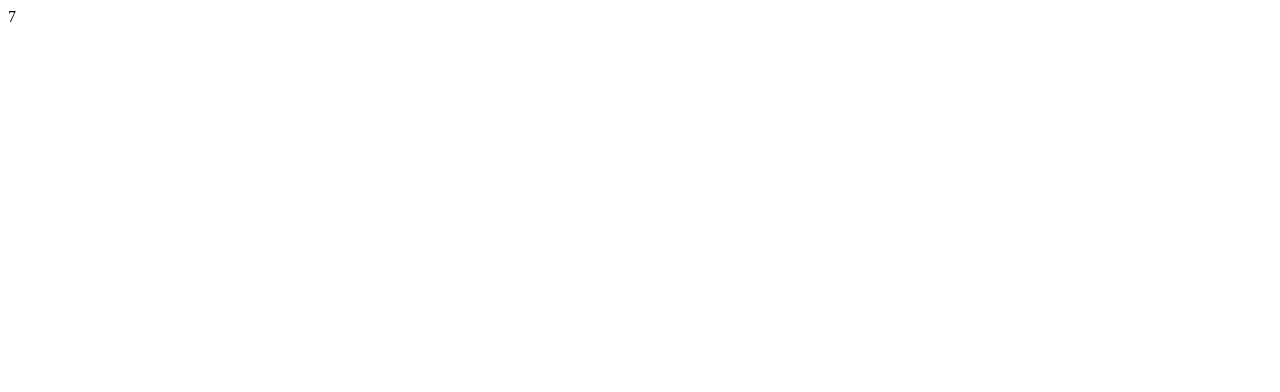
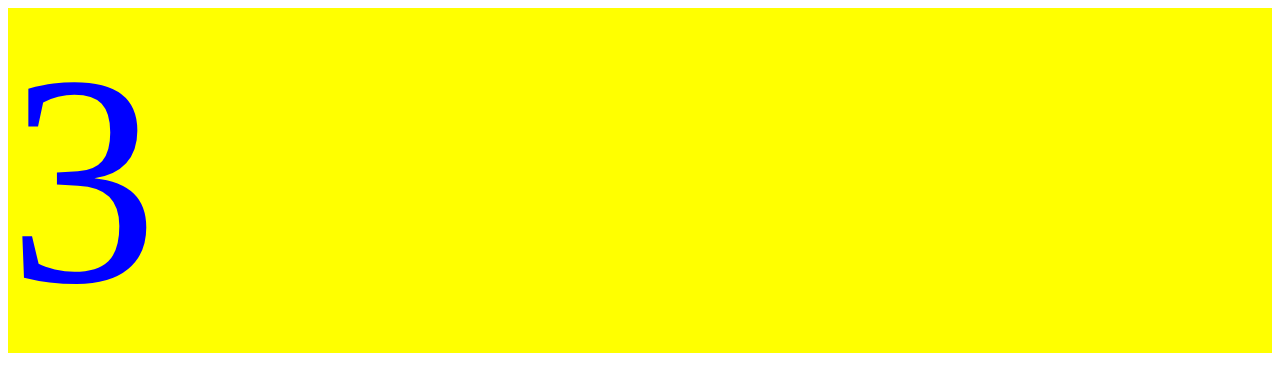
Before and after one commit to SomeRandomCoder/Playing-With-Matches, a plain HTML site: page index.html in a window 1280 px wide. Drawn offline with Linux system fonts and the light colour scheme.

Commit message:
Index HTML ready

```diff
--- a/index.html
+++ b/index.html
@@ -2,17 +2,27 @@
 <html>
   <head>
     <title> The tittle of my page</title>
+    <link rel="stylesheet" href="style.css">
+    <style type="text/css">
+    </style>
 
-    <style type="text/css">
-        font-size:300px
-        color: Blue
-        background-color: yellow
-    </style>
   </head>
 
   <body>
-      <div id = "Number">
-          7
-      </div>
+      <div id = "num"></div>
+
+      <script type="text/javascript">
+      var randomNumber = function(range){
+        return Math.floor((Math.random() * 9)+1);
+      };
+      divPrint = function(){
+        var num = document.getElementById("num");
+        num.innerHTML=randomNumber();
+      }
+      console.log (randomNumber());
+      divPrint();
+      	</script>
+
+
   </body>
 </html>
```
